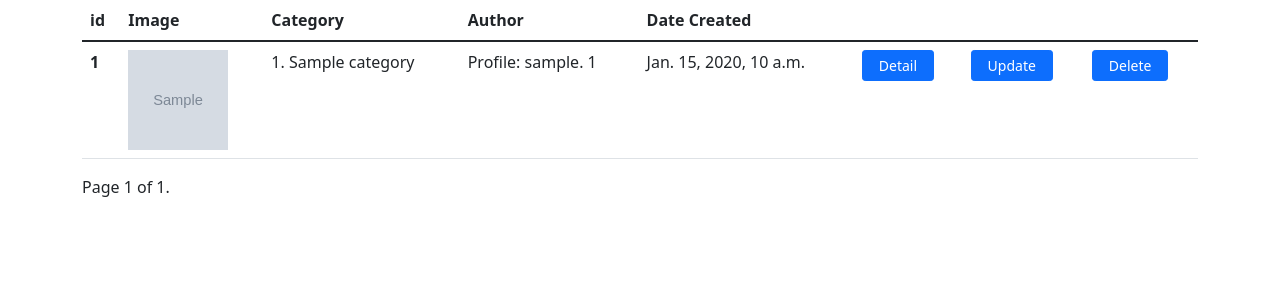
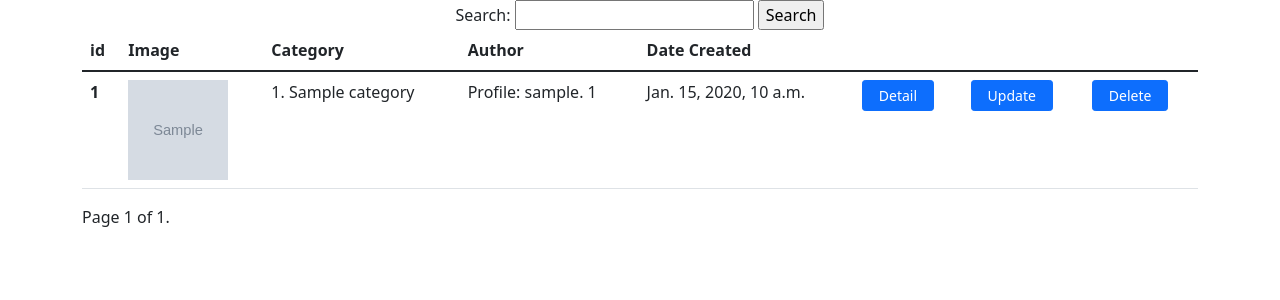
Before and after one commit to Nooruzbai/finalexam, a Django app: page / in a window 1280 px wide. Shown: the part 56-356 px from the top of the page. Run offline with Django 4.2, Linux system fonts and the light colour scheme; tables that the repository leaves empty hold one stand-in row (values such as "Sample post"); grey boxes marked "Sample" are stand-in pictures; some libraries are stand-ins or nearby versions.

Commit message:
Added search by headline

```diff
--- a/source/webapp/forms.py
+++ b/source/webapp/forms.py
@@ -7,3 +7,7 @@ class AdvertisementForm(forms.ModelForm):
     class Meta:
         model = Advertisement
         fields = ("headline", "image", "description", "category",)
+
+
+class SearchForm(forms.Form):
+    search = forms.CharField(max_length=30, required=False, label='Search')
--- a/source/webapp/models.py
+++ b/source/webapp/models.py
@@ -2,7 +2,7 @@ from django.contrib.auth import get_user_model
 from django.db import models
 
 User = get_user_model()
-CHOICES = [('to_moderate', 'To Moderate'), ('published', 'Published'), ('canceled', 'Canceled')]
+CHOICES = [('to_moderate', 'To Moderate'), ('published', 'Published'), ('canceled', 'Canceled'), ('deleted', 'Deleted')]
 
 
 class Advertisement(models.Model):
--- /dev/null
+++ b/source/webapp/templates/base.py
@@ -0,0 +1,43 @@
+from django.db.models import Q
+from django.views.generic import ListView
+from webapp.forms import SearchForm
+
+
+class SearchView(ListView):
+    search_form_class = SearchForm
+    search_form_field = "search"
+    search_fields = []
+
+    def get(self, request, *args, **kwargs):
+        self.form = self.get_form()
+        self.search_value = self.get_search_value()
+        return super().get(request, *args, **kwargs)
+
+    def get_queryset(self):
+        queryset = super().get_queryset()
+        if self.search_value:
+            query = self.get_query()
+            queryset = queryset.filter(query)
+        return queryset
+
+    def get_context_data(self, *, object_list=None, **kwargs):
+        context = super().get_context_data(object_list=object_list, **kwargs)
+        context['form'] = self.search_form_class()
+        if self.search_value:
+            context['form'] = self.search_form_class(initial={self.search_form_field: self.search_value})
+            context[self.search_form_field] = self.search_value
+        return context
+
+    def get_form(self):
+        return self.search_form_class(self.request.GET)
+
+    def get_search_value(self):
+        if self.form.is_valid():
+            return self.form.cleaned_data.get(self.search_form_field)
+
+    def get_query(self):
+        query = Q(headline__icontains=self.search_value) | Q(headline__icontains=self.search_value)
+        for field in self.search_fields:
+            kwargs = {field: self.search_value}  #"title__icontains":"Ста"
+            query = query | Q(**kwargs)          #title__icontains="Ста"
+            return query
--- a/source/webapp/templates/index.html
+++ b/source/webapp/templates/index.html
@@ -1,5 +1,9 @@
 {% extends 'base.html' %}
 {% block content %}
+
+    <div class="search">
+        {% include 'partial/simple_search.html' %}
+    </div>
 
     <table class="table">
         <thead>
--- a/source/webapp/views.py
+++ b/source/webapp/views.py
@@ -2,21 +2,21 @@ from django.contrib.auth import get_user_model
 from django.contrib.auth.mixins import PermissionRequiredMixin
 from django.urls import reverse, reverse_lazy
 from django.views.generic import ListView, CreateView, DetailView, DeleteView, UpdateView
-
 from webapp.forms import AdvertisementForm
 from webapp.models import Advertisement
+from webapp.templates.base import SearchView
 
 User = get_user_model()
 
 
-class AdvertisementListView(ListView):
+class AdvertisementListView(SearchView):
     template_name = 'index.html'
     model = Advertisement
     context_object_name = "advertisments"
     paginate_by = 5
     paginate_orphans = 0
-    # search_fields = ["title__icontains", "author__icontains"]
     ordering = ["-date_created"]
+    search_fields = ['headline']
 
 
 class AdvertisementCreateView(CreateView):
```
